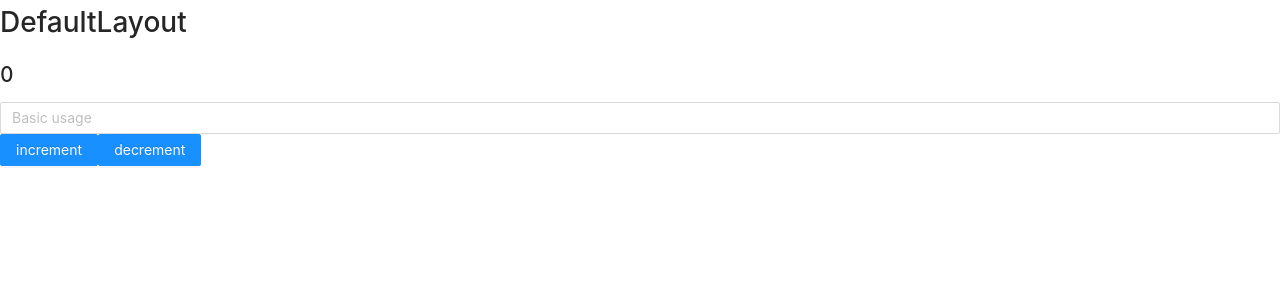
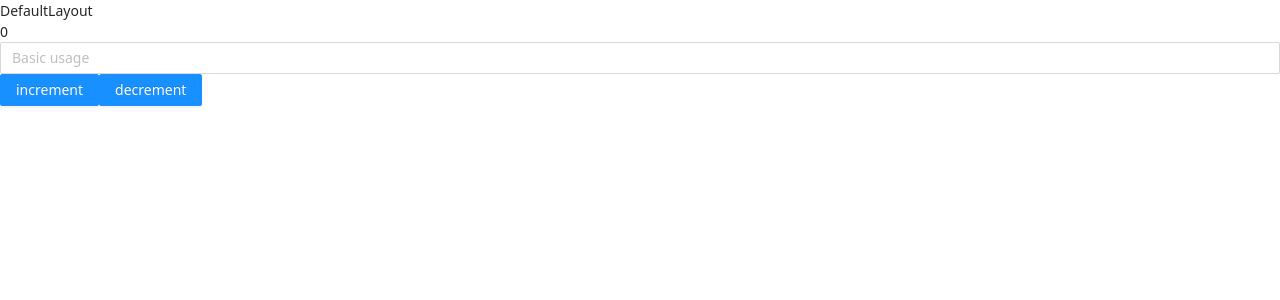
Before and after one commit to wangzhenggui/react-template, a React (Create React App) app: page /#/index in a window 1280 px wide. Shown: the top 300 px of the page. Built offline with nearby package versions, Linux system fonts and the light colour scheme.

Commit message:
fix: 增加tailwind配置

```diff
--- a/postcss.config.js
+++ b/postcss.config.js
@@ -10,5 +10,5 @@
  */
 module.exports = {
   // eslint-disable-next-line global-require
-  plugins: [require('autoprefixer')],
+  plugins: [require('tailwindcss'), require('autoprefixer')],
 };
--- a/src/index.css
+++ b/src/index.css
@@ -1,21 +1,3 @@
-body {
-  margin: 0;
-  font-family:
-    -apple-system,
-    BlinkMacSystemFont,
-    'Segoe UI',
-    'Roboto',
-    'Oxygen',
-    'Ubuntu',
-    'Cantarell',
-    'Fira Sans',
-    'Droid Sans',
-    'Helvetica Neue',
-    sans-serif;
-  -webkit-font-smoothing: antialiased;
-  -moz-osx-font-smoothing: grayscale;
-}
-
-code {
-  font-family: source-code-pro, Menlo, Monaco, Consolas, 'Courier New', monospace;
-}
+@tailwind base;
+@tailwind components;
+@tailwind utilities;
--- /dev/null
+++ b/tailwind.config.js
@@ -0,0 +1,11 @@
+module.exports = {
+  purge: ['./src/**/*.{js,jsx,ts,tsx}', './public/index.html'],
+  darkMode: false, // or 'media' or 'class'
+  theme: {
+    extend: {},
+  },
+  variants: {
+    extend: {},
+  },
+  plugins: [],
+};
```
Also changed, not shown: package.json (+5 -2 lines), 2 other files (tests, documents, lock files or other folders).
